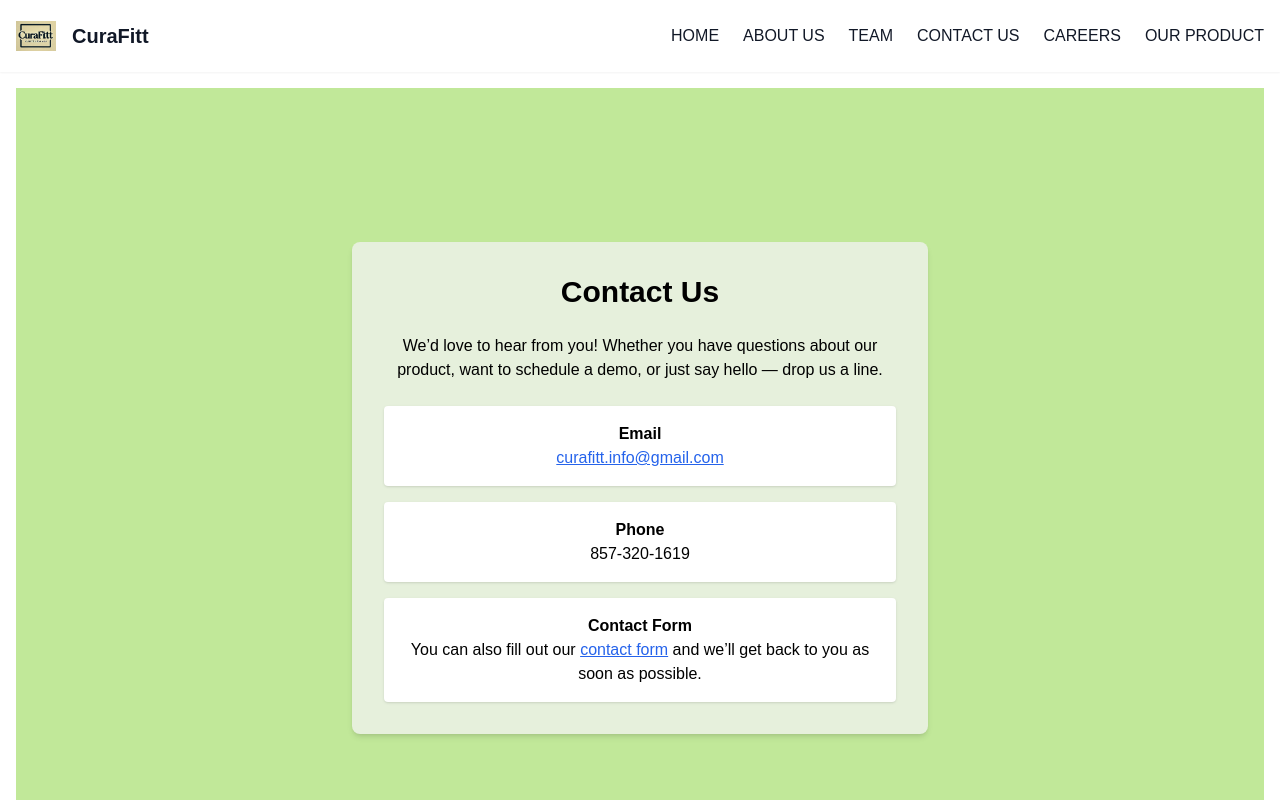
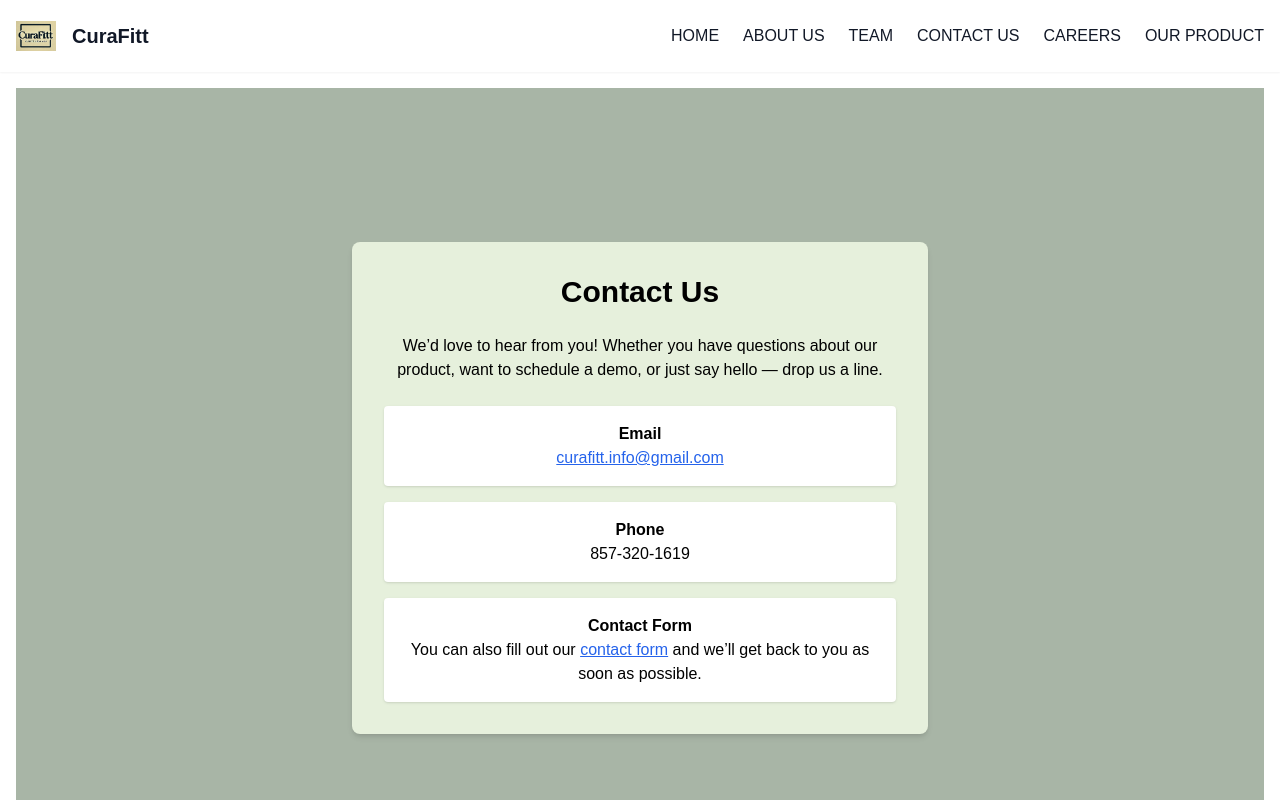
Before and after one commit to CurafittTech/curafitt.github.io, a Next.js app: page /contact in a window 1280 px wide. Shown: the top 800 px of the page. Built offline with nearby package versions, Linux system fonts and the light colour scheme.

Commit message:
Update page.tsx

```diff
--- a/app/contact/page.tsx
+++ b/app/contact/page.tsx
@@ -1,6 +1,6 @@
 export default function ContactPage() {
     return (
-      <div className="bg-[#C1E899] min-h-screen text-black flex items-center justify-center px-4 py-8">
+      <div className="bg-[#A8B5A6] min-h-screen text-black flex items-center justify-center px-4 py-8">
         <div className="max-w-xl w-full bg-[#E6F0DC] rounded-lg shadow-md p-6 md:p-8 text-center space-y-6">
           <h1 className="text-3xl font-bold">Contact Us</h1>
           <p>
```
